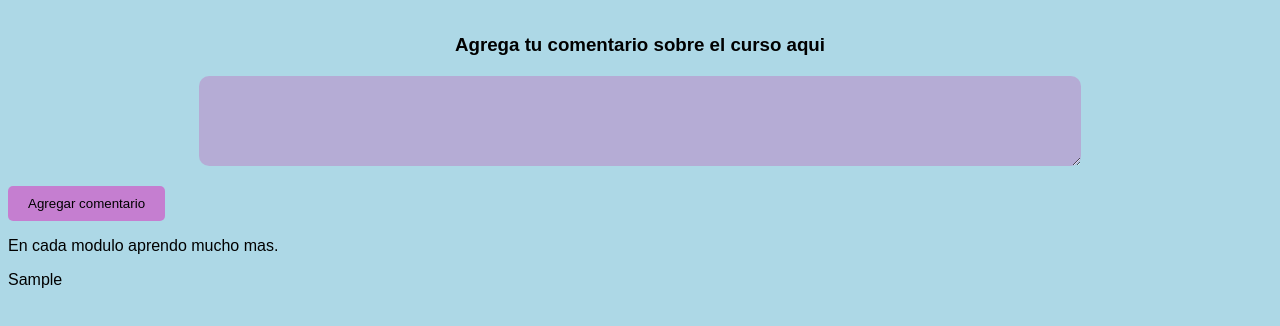
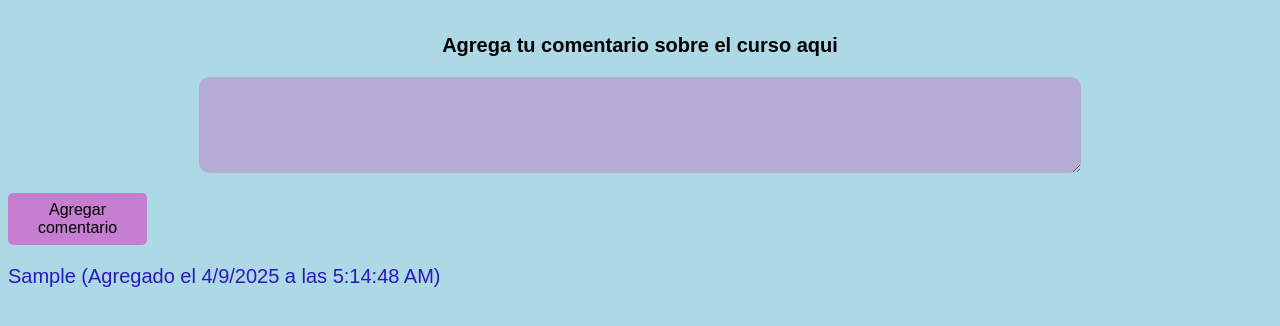
Before and after one commit to AleIvonn3/M3, a plain HTML site: page proyecto6-m3/index.html in a window 1280 px wide. Both pictures are taken after typing "Sample" into the empty fields and a click on the button "Agregar comentario". Shown: the part 104-430 px from the top of the page. Drawn offline with Linux system fonts and the light colour scheme.

Commit message:
errores solu

```diff
--- a/proyecto6-m3/index.html
+++ b/proyecto6-m3/index.html
@@ -6,6 +6,7 @@
     <title>DOM</title>
     <link rel="stylesheet" href="style.css" />
   </head>
+
   <body>
     <h1 id="titulo">Proyecto 6 - introduccion a DOM</h1>
 
@@ -16,7 +17,7 @@
 
     <button id="agregarcombtn">Agregar comentario</button>
 
-    <p id="listacomul">En cada modulo aprendo mucho mas.</p>
+    <p id="listacomul"></p>
 
     <script src="script.js"></script>
   </body>
--- a/proyecto6-m3/script.js
+++ b/proyecto6-m3/script.js
@@ -10,7 +10,14 @@ function agregarcomen(){
     let listacomul = document.getElementById("listacomul");
 
     let nuevoli = document.createElement("p");
-    nuevoli.innerText = agregarcominput.value;
+
+    // Obtener la fecha y hora actual
+    let fechaActual = new Date();
+    let fechaFormateada = fechaActual.toLocaleDateString(); // Formato de fecha (ej. 08/04/2025)
+    let horaFormateada = fechaActual.toLocaleTimeString(); // Formato de hora (ej. 14:30:00)
+
+    // Agregar el comentario junto con la fecha y hora
+    nuevoli.innerText = `${agregarcominput.value} (Agregado el ${fechaFormateada} a las ${horaFormateada})`;
 
     listacomul.appendChild(nuevoli);
 
--- a/proyecto6-m3/style.css
+++ b/proyecto6-m3/style.css
@@ -1,18 +1,18 @@
-body {
+* {
   background-color: lightblue;
   font-family: Arial, sans-serif;
   font-size: 16px;
-  box-sizing: border-box;
 }
 
-#titulo {
-  color: brown;
-  font-size: 55px;
-  text-align: center;
+.contenedor {
+  display: flex;
+  height: 100vh;
+  flex-direction: column;
 }
 
 h3 {
   text-align: center;
+  font-size: 20px;
 }
 
 textarea[type="text"] {
@@ -30,13 +30,27 @@ textarea[type="text"] {
 button {
   background-color: #da38bf8e;
   color: rgb(0, 0, 0);
-  padding: 10px 20px;
+  padding: 8px 10px;
   border: none;
   border-radius: 5px;
   cursor: pointer;
+  width: 11%;
+  height: 8%;
+}
+
+p {
+  color: rgb(42, 25, 190);
+  font-size: 20px;
+}
+
+#titulo {
+  color: brown;
+  font-size: 55px;
+  text-align: center;
 }
 
 #mensajesAplicacion {
   text-align: center;
   color: rgb(177, 3, 3);
+  font-size: 18px;
 }
```
